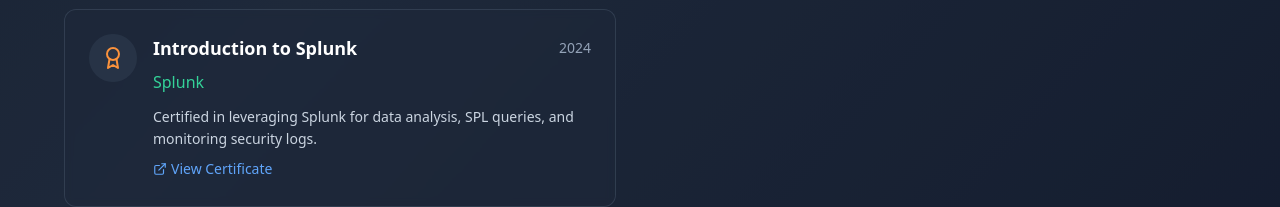
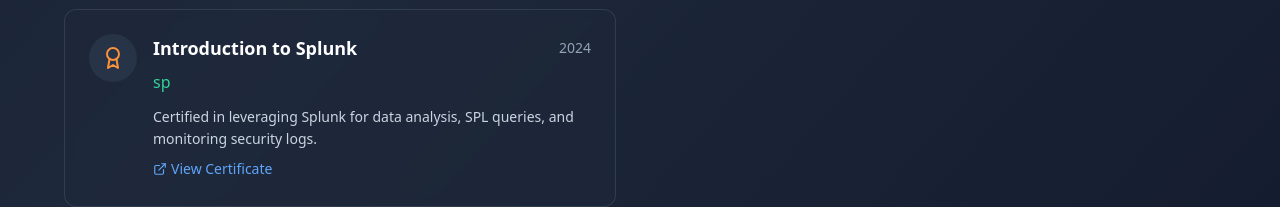
Before and after one commit to kartavyaojha/portfolio, a React (Vite) app: page /awards in a window 1280 px wide. Shown: the part 1099-1306 px from the top of the page. Built offline with nearby package versions, Linux system fonts and the light colour scheme.

Commit message:
Update Awards.tsx

```diff
--- a/src/components/Awards.tsx
+++ b/src/components/Awards.tsx
@@ -32,7 +32,7 @@ const Awards = () => {
     },
     {
       title: "Introduction to Splunk",
-      organization: "Splunk",
+      organization: "sp",
       year: "2024",
       description: "Certified in leveraging Splunk for data analysis, SPL queries, and monitoring security logs.",
       icon: Award,
```
